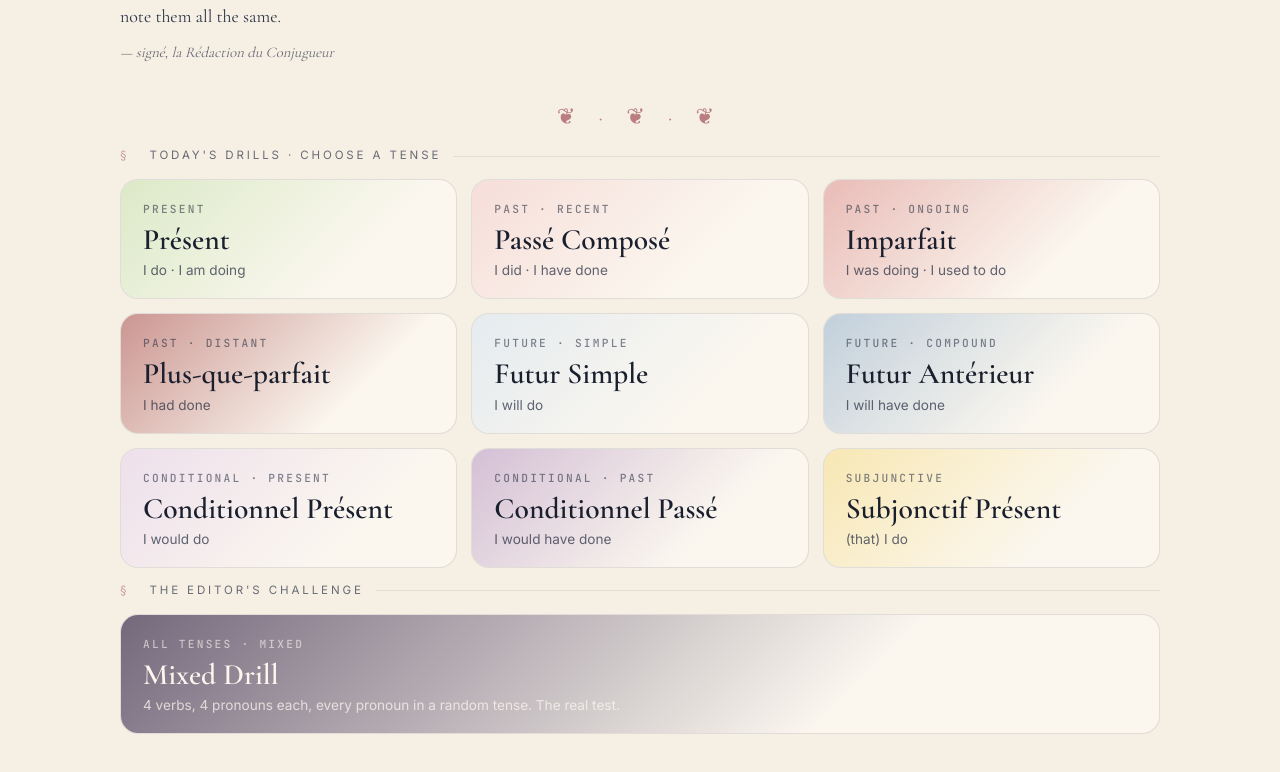
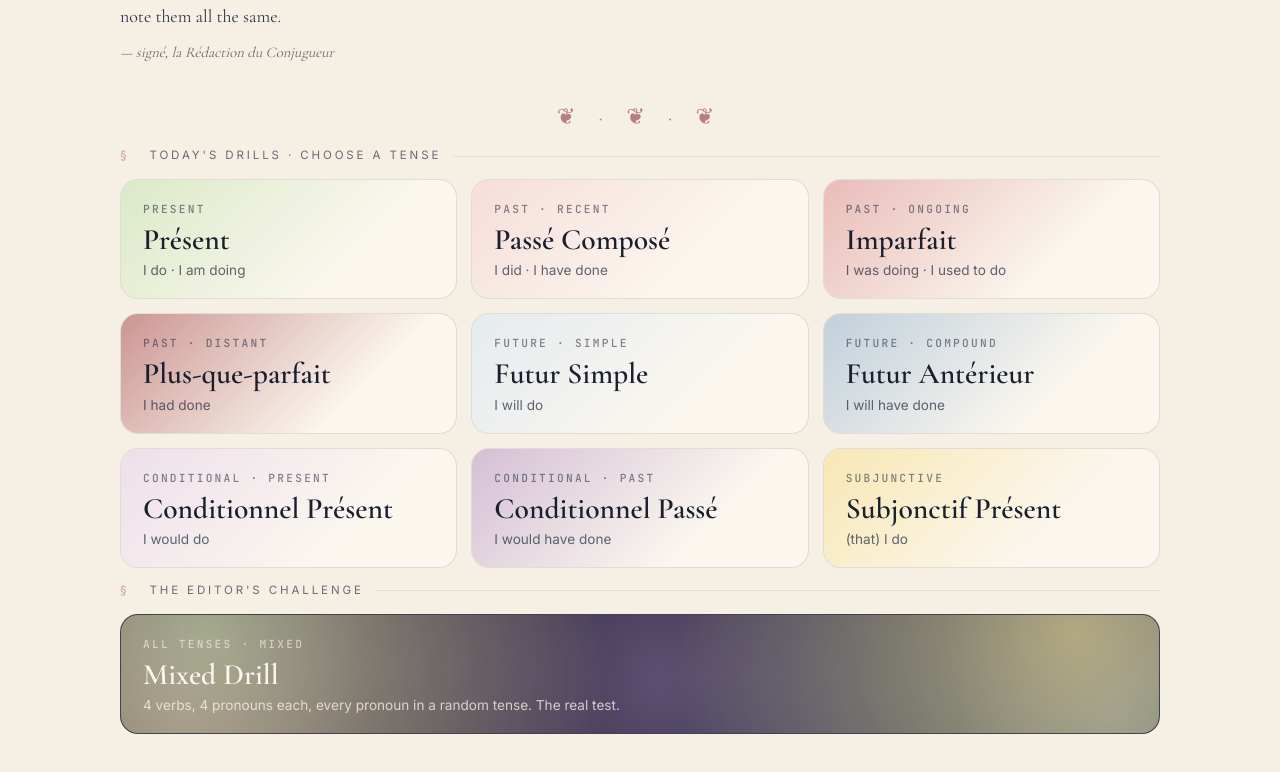
Before and after one commit to khassanboi/french-conjugation-trainer, a website: page index.html in a window 1280 px wide. Shown: the part 589-1361 px from the top of the page. Drawn offline with nearby package versions, Linux system fonts and the light colour scheme.

Commit message:
Mixed card: aurora gradient of all five family colors on ink base

```diff
--- a/index.html
+++ b/index.html
@@ -190,11 +190,30 @@ body{
 .tense-card[data-mode="conditionnel"]    {--c1:#e0c8e8}  /* cond. — light lavender */
 .tense-card[data-mode="conditionnelPasse"]{--c1:#ad88bc} /* cond. — deeper mauve */
 .tense-card[data-mode="subjonctif"]      {--c1:#f5d878}  /* subj. — warm yellow */
-.tense-card[data-mode="mixed"]{--c1:#1a1f2e;color:#fbf7ef}
+.tense-card[data-mode="mixed"]{
+  background:#16192a;
+  color:#fbf7ef;
+  border-color:rgba(251,247,239,.18);
+}
 .tense-card[data-mode="mixed"] .tense-name,
 .tense-card[data-mode="mixed"] .tense-num,
-.tense-card[data-mode="mixed"] .tense-hint{color:#fbf7ef}
-.tense-card[data-mode="mixed"]::before{background:linear-gradient(135deg,#3a2a4a 0%,transparent 70%);opacity:.7}
+.tense-card[data-mode="mixed"] .tense-hint{color:#fbf7ef;position:relative;z-index:1}
+.tense-card[data-mode="mixed"]::before{
+  /* Aurora of all five tense-family colors, blended onto an ink base */
+  background:
+    radial-gradient(circle at  8% 18%, rgba(188,220,160,.62), transparent 42%),  /* green  · present */
+    radial-gradient(circle at 92% 14%, rgba(245,216,120,.58), transparent 42%),  /* yellow · subjunctive */
+    radial-gradient(circle at 96% 88%, rgba(136,168,200,.60), transparent 44%),  /* blue   · future */
+    radial-gradient(circle at  6% 90%, rgba(216,128,128,.62), transparent 44%),  /* red    · past */
+    radial-gradient(circle at 52% 55%, rgba(173,136,188,.45), transparent 55%);  /* mauve  · conditional */
+  mix-blend-mode:screen;
+  opacity:1;
+  filter:saturate(1.1);
+}
+.tense-card[data-mode="mixed"]:hover{
+  box-shadow:0 18px 50px -18px rgba(173,136,188,.55), 0 0 0 1px rgba(251,247,239,.25);
+  border-color:rgba(251,247,239,.3);
+}
 
 .tense-num{
   font-family:'JetBrains Mono',monospace;
```
